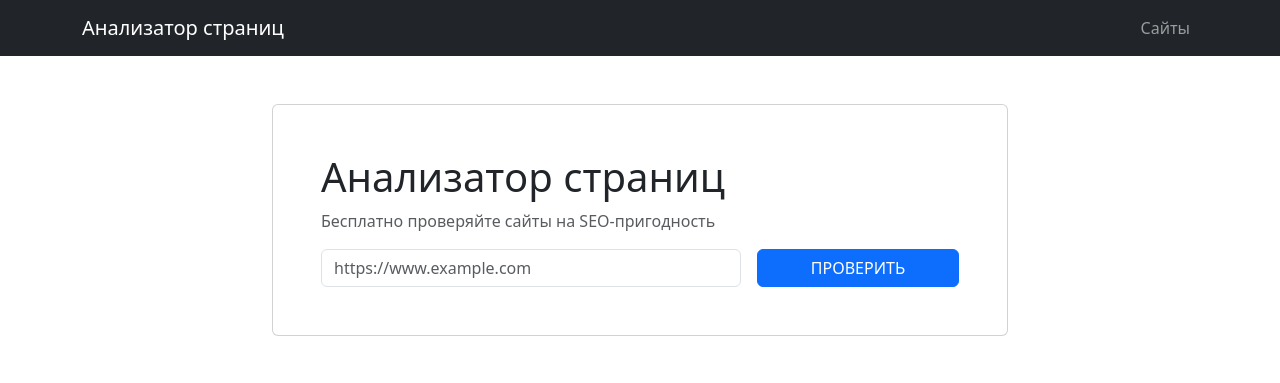
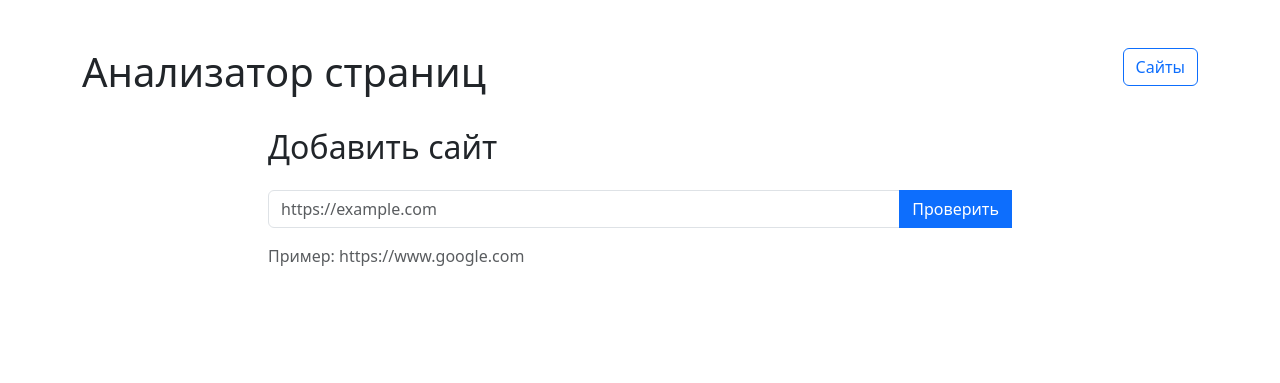
Before and after one commit to aigul-b/hexlet_homework, a Flask app: page / in a window 1280 px wide. Shown: the top 383 px of the page. Run offline with Flask 3, Linux system fonts and the light colour scheme; parts of the project's set-up code (start-up, migrations or seed data) failed here and were passed over.

Commit message:
update the whole project

```diff
--- /dev/null
+++ b/database.sql
@@ -0,0 +1,6 @@
+-- database.sql
+CREATE TABLE IF NOT EXISTS urls (
+    id SERIAL PRIMARY KEY,
+    name VARCHAR(255) UNIQUE NOT NULL,
+    created_at TIMESTAMP DEFAULT CURRENT_TIMESTAMP
+);
--- a/page_analyzer/app.py
+++ b/page_analyzer/app.py
@@ -1,12 +1,79 @@
-from flask import Flask, render_template
+from flask import Flask, render_template,request, redirect, url_for, flash
+import validators
+from datetime import datetime
+import os
+
+from db import get_db_connection
+from utils import normalize_url
 
 app = Flask(__name__)
 
+app.config['SECRET_KEY'] = os.getenv('SECRET_KEY', '09ca872aa6a312027870de98ba97c813')
 
-@app.route("/")
+@app.route('/', methods=['GET', 'POST'])
 def index():
+    if request.method == 'POST':
+        url_input = request.form.get('url')
+        normalized = normalize_url(url_input)
+        if not validators.url(normalized) or len(normalized) > 255:
+            flash('Incorrect URL', 'A danger situation')
+            return render_template('index.html'), 422
+
+        conn = get_db_connection()
+        try:
+            with conn.cursor() as curs:
+                # Проверка на существование
+                curs.execute("SELECT id, name FROM urls WHERE name = %s", (normalized,))
+                existing_url = curs.fetchone()
+
+                if existing_url:
+                    url_id = existing_url['id']
+                    flash('Страница уже существует', 'info')
+                else:
+
+                    created_at = datetime.now()
+                    curs.execute(
+                        "INSERT INTO urls (name, created_at) VALUES (%s, %s) RETURNING id",
+                        (normalized, created_at)
+                    )
+                    url_id = curs.fetchone()['id']
+                    conn.commit()
+                    flash('Страница успешно добавлена', 'success')
+        finally:
+            conn.close()
+
+        return redirect(url_for('url_show', id=url_id))
+
     return render_template('index.html')
 
+@app.route('/urls')
+def urls_list():
+    conn = get_db_connection()
+    try:
+        with conn.cursor() as cur:
+            # Вывод всех URL, новые первые
+            cur.execute("SELECT * FROM urls ORDER BY id DESC")
+            urls = cur.fetchall()
+    finally:
+        conn.close()
+
+    return render_template('urls.html', urls=urls)
+
+
+@app.route('/urls/<int:id>')
+def url_show(id):
+    conn = get_db_connection()
+    try:
+        with conn.cursor() as cur:
+            cur.execute("SELECT * FROM urls WHERE id = %s", (id,))
+            url = cur.fetchone()
+            if url is None:
+                flash('Страница не найдена', 'danger')
+                return redirect(url_for('urls_list'))
+    finally:
+        conn.close()
+
+    return render_template('url.html', url=url)
 
 if __name__ == '__main__':
     app.run(debug=True)
--- /dev/null
+++ b/page_analyzer/templates/base.html
@@ -0,0 +1,35 @@
+<!doctype html>
+<html lang="ru">
+<head>
+    <meta charset="utf-8">
+    <meta name="viewport" content="width=device-width, initial-scale=1">
+    <title>URL Analyzer</title>
+    <link href="https://cdn.jsdelivr.net/npm/bootstrap@5.3.0/dist/css/bootstrap.min.css" rel="stylesheet">
+</head>
+<body class="container mt-5">
+    <header class="d-flex justify-content-between mb-4">
+        <h1><a href="/" class="text-decoration-none text-dark">Анализатор страниц</a></h1>
+        <nav>
+            <a href="{{ url_for('urls_list') }}" class="btn btn-outline-primary">Сайты</a>
+        </nav>
+    </header>
+
+    <!-- Блок для flash-сообщений -->
+    {% with messages = get_flashed_messages(with_categories=true) %}
+        {% if messages %}
+            {% for category, message in messages %}
+                <div class="alert alert-{{ category }} alert-dismissible fade show" role="alert">
+                    {{ message }}
+                    <button type="button" class="btn-close" data-bs-dismiss="alert" aria-label="Close"></button>
+                </div>
+            {% endfor %}
+        {% endif %}
+    {% endwith %}
+
+    <main>
+        {% block content %}{% endblock %}
+    </main>
+
+    <script src="https://cdn.jsdelivr.net/npm/bootstrap@5.3.0/dist/js/bootstrap.bundle.min.js"></script>
+</body>
+</html>
--- a/page_analyzer/templates/index.html
+++ b/page_analyzer/templates/index.html
@@ -1,55 +1,21 @@
-<!DOCTYPE html>
-<html lang="ru">
-<head>
-    <meta charset="UTF-8">
-    <meta name="viewport" content="width=device-width, initial-scale=1.0">
-    <title>Анализатор страниц</title>
+{% extends "base.html" %}
 
-    <!-- Bootstrap CSS (CDN) -->
-    <link href="https://cdn.jsdelivr.net/npm/bootstrap@5.3.2/dist/css/bootstrap.min.css" rel="stylesheet">
-</head>
-<body>
-    <!-- Navbar -->
-    <nav class="navbar navbar-expand-lg navbar-dark bg-dark">
-        <div class="container">
-            <a class="navbar-brand" href="#">Анализатор страниц</a>
-            <ul class="navbar-nav">
-                <li class="nav-item">
-                    <a class="nav-link" href="#">Сайты</a>
-                </li>
-            </ul>
-        </div>
-    </nav>
+{% block content %}
+<div class="col-12 col-md-8 offset-md-2">
+    <h2 class="mb-4">Добавить сайт</h2>
 
-    <!-- Main Content -->
-    <div class="container py-5">
-        <div class="row justify-content-center">
-            <div class="col-lg-8">
-                <div class="card">
-                    <div class="card-body p-5">
-                        <h1>Анализатор страниц</h1>
-                        <p class="text-muted">Бесплатно проверяйте сайты на SEO-пригодность</p>
+    <form action="{{ url_for('index') }}" method="post" novalidate>
+        <!-- Атрибут name="url" обязателен по заданию -->
+        <div class="input-group mb-3">
+            <input type="text" name="url" class="form-control {% if error %}is-invalid{% endif %}" placeholder="https://example.com" required>
+            <button type="submit" class="btn btn-primary">Проверить</button>
 
-                        <form method="POST">
-                            <div class="row g-3">
-                                <div class="col-md-8">
-                                    <input type="text" class="form-control"
-                                           name="url" placeholder="https://www.example.com">
-                                </div>
-                                <div class="col-md-4">
-                                    <button type="submit" class="btn btn-primary w-100">
-                                        ПРОВЕРИТЬ
-                                    </button>
-                                </div>
-                            </div>
-                        </form>
-                    </div>
-                </div>
+            <div class="invalid-feedback">
+                {% if error %}{{ error }}{% endif %}
             </div>
         </div>
-    </div>
+    </form>
 
-    <!-- Bootstrap JS (CDN) -->
-    <script src="https://cdn.jsdelivr.net/npm/bootstrap@5.3.2/dist/js/bootstrap.bundle.min.js"></script>
-</body>
-</html>
+    <p class="text-muted">Пример: https://www.google.com</p>
+</div>
+{% endblock %}
--- a/pyproject.toml
+++ b/pyproject.toml
@@ -10,6 +10,8 @@ dependencies = [
     "jinja2",
     "python-dotenv",
     "pylint",
+    "psycopg2",
+    "validators",
 ]
 
 [build-system]
```
Also changed, not shown: page_analyzer/db.py (added, +11 -0 lines), page_analyzer/templates/url.html (added, +25 -0 lines), page_analyzer/templates/urls.html (added, +29 -0 lines), page_analyzer/utils.py (added, +13 -0 lines), .gitignore/notes.txt (added), 2 other files.
